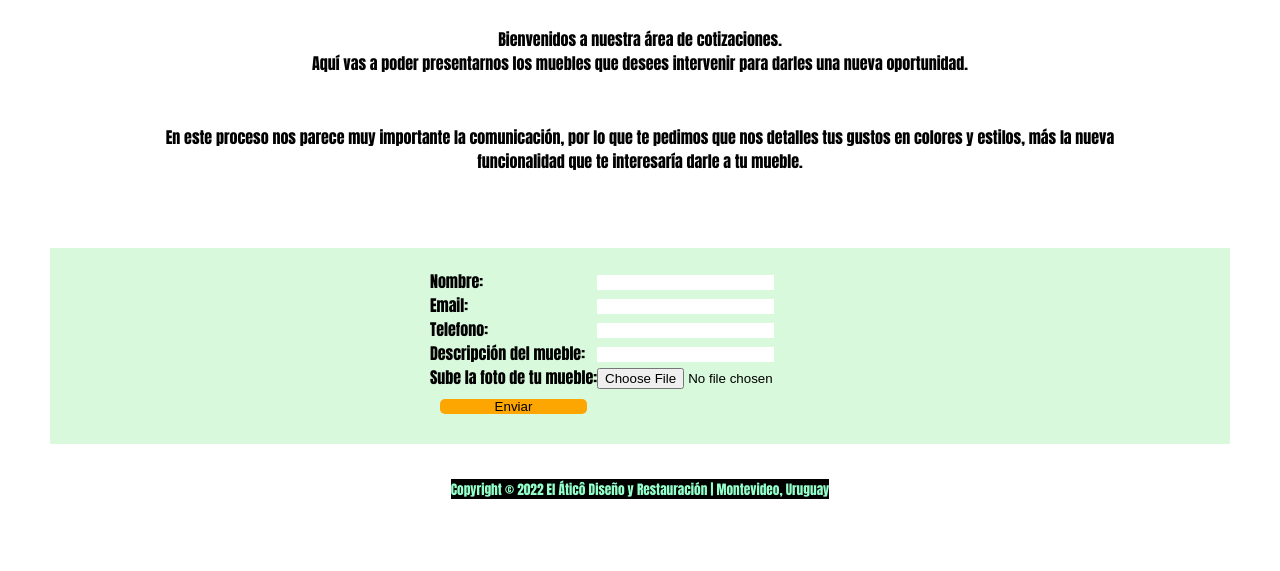
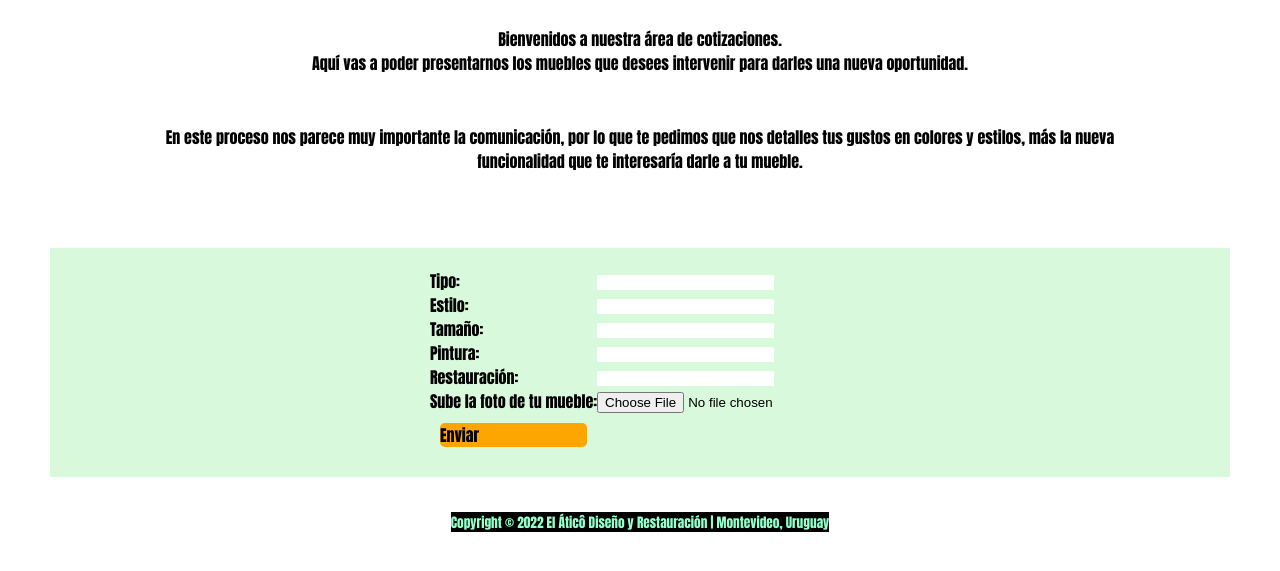
Before and after one commit to ManuelNegrin/Proyecto-final-ManuelNegrin, a website: page cotizaciones.html in a window 1280 px wide. Shown: the part 187-758 px from the top of the page. Drawn offline with Linux system fonts and the light colour scheme.

Commit message:
se modifica cotizaciones

```diff
--- a/cotizaciones.html
+++ b/cotizaciones.html
@@ -5,6 +5,7 @@
     <meta name="viewport" content="width=device-width, initial-scale=1.0"/>
     <title>Cotizaciones</title>
     <link rel="stylesheet" href="css/estilos.css"/>
+    <script defer src="scriptCotizaciones.js"></script>
     <link rel="icon" type="image/x-icon" href="./Recursos/Imagenes/Atico-icono.ico">
 </head>
 <body>
@@ -39,29 +40,33 @@
             <form class="contenido__formulario" action="">
                 <ul class="contenido__formulario-nombres">
                     <li>
-                        <label for="nombre">Nombre:</label>
+                        <label for="Tipo" id="descripcionTipo">Tipo:</label>
                     </li>
                     <li>
-                        <label for="mail">Email:</label>
+                        <label for="Estilo">Estilo:</label>
                     </li>
                     <li>
-                        <label for="Telefono">Telefono:</label>
+                        <label for="Tamaño">Tamaño:</label>
                     </li>
                     <li>
-                        <label for="Descripcion">Descripción del mueble:</label>
+                        <label for="Pintura">Pintura:</label>
+                    </li>
+                    <li>
+                        <label for="Restauración">Restauración:</label>
                     </li>
                     <li>
                         <label for="Foto">Sube la foto de tu mueble:</label>
                     </li>
                 </ul>
                 <ul class="contenido__formulario-campos">
-                    <li><input type="text" name="nombre" id="nombre"></li>
-                    <li><input type="text" name="mail" id="mail"></li>
-                    <li><input type="text" name="telefono" id="telefono"></li>
-                    <li class="contenido__formulario-campos-descripcion"><input type="text" name="descripcion" id="descripcion"></li>
-                    <li><input type="file" name="foto" id="foto"></li>
+                    <li><input type="text" name="Tipo" id="tipoFormulario"></li>
+                    <li><input type="text" name="Estilo" id="estiloFormulario"></li>
+                    <li><input type="text" name="Tamaño" id="tamañoFormulario"></li>
+                    <li><input type="text" name="Restauración" id="restauracionFormulario"></li>
+                    <li class="contenido__formulario-campos-descripcion"><input type="text" name="Pintura" id="pinturaFormulario"></li>
+                    <li><input type="file" name="foto" id="fotoFormulario"></li>
                 </ul>
-                <button class="contenido__boton">Enviar</button>
+                <p class="contenido__boton" id="botonFormulario">Enviar</p>
             </form>
         </section>
         <!-- <iframe width="560" height="315" src="https://www.youtube.com/embed/oHyCZxdLfXA" title="YouTube video player" frameborder="0" allow="accelerometer; autoplay; clipboard-write; encrypted-media; gyroscope; picture-in-picture; web-share" allowfullscreen></iframe> -->
```
